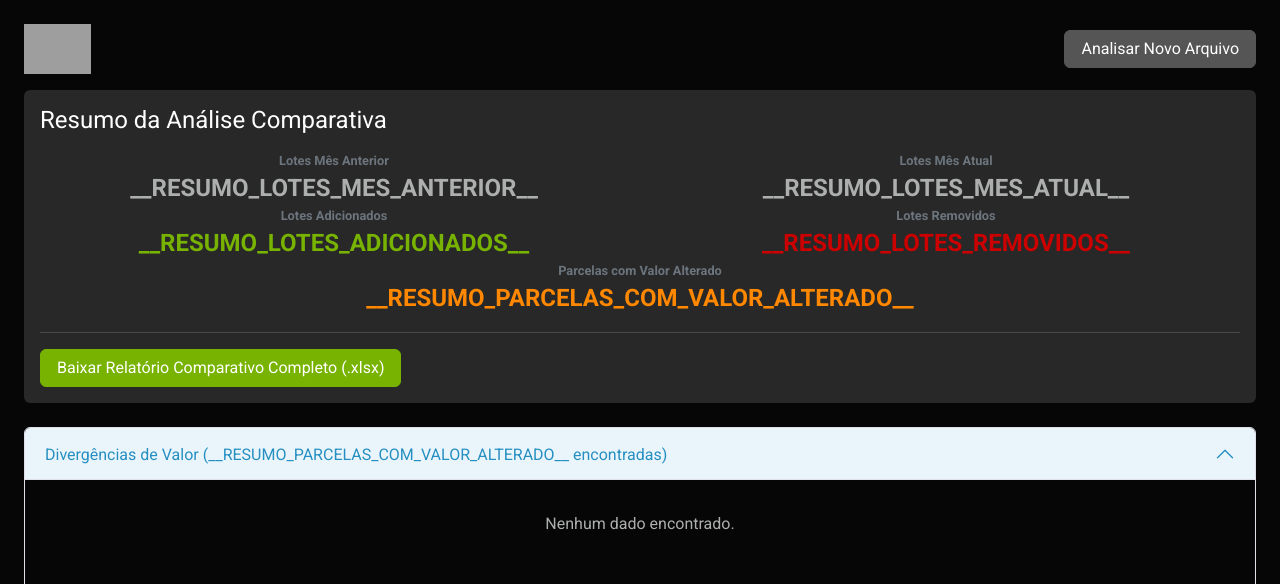
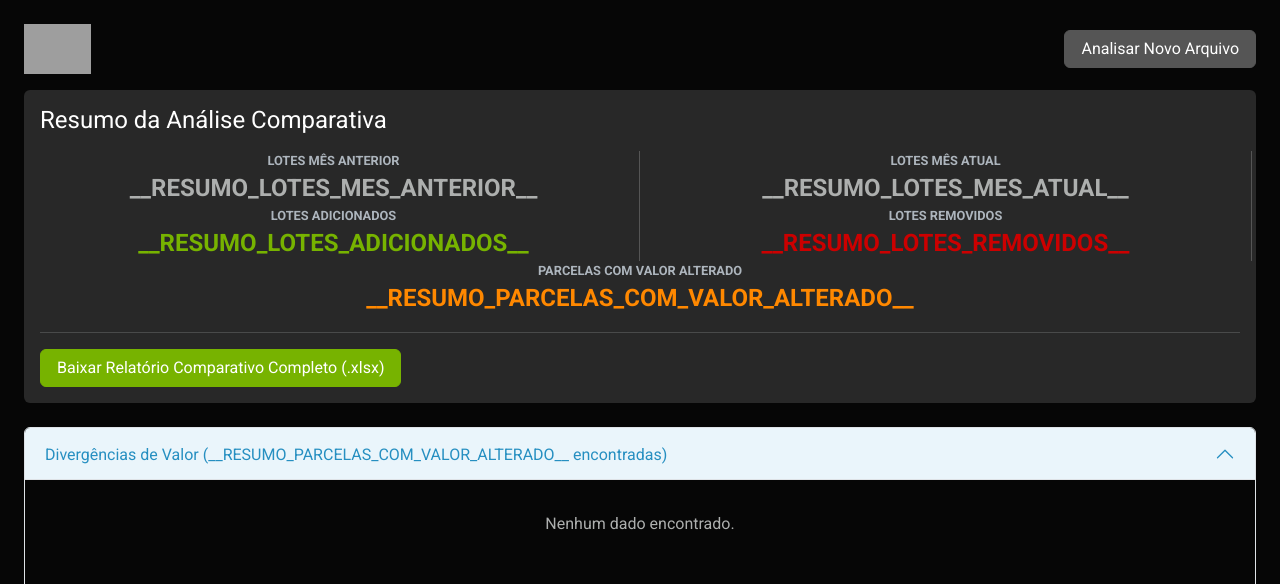
Before and after one commit to pedrorocha3247/conferencia.app, a Flask app: template templates/compare_results.html in a window 1280 px wide. Shown: the top 584 px of the page. Run offline with Flask 3, Linux system fonts and the light colour scheme; the template is opened without the code that fills it, so the values that code supplies are empty; some libraries are stand-ins or nearby versions; grey boxes are pictures that could not be loaded.

Commit message:
Update compare_results.html

```diff
--- a/templates/compare_results.html
+++ b/templates/compare_results.html
@@ -7,7 +7,7 @@
     <link href="https://bootswatch.com/5/cyborg/bootstrap.min.css" rel="stylesheet">
     <link rel="stylesheet" href="https://cdn.datatables.net/1.13.6/css/dataTables.bootstrap5.min.css">
     <style>
-        .summary-item strong { display: block; font-size: 0.8rem; color: #6c757d; }
+        .summary-item strong { display: block; font-size: 0.8rem; color: #adb5bd; text-transform: uppercase;}
         .summary-item span { font-size: 1.5rem; font-weight: bold; }
         .header-logo { max-height: 50px; width: auto; }
         .card { border: none; }
@@ -23,10 +23,10 @@
             <div class="card-body">
                 <h5 class="card-title mb-3">Resumo da Análise Comparativa</h5>
                 <div class="row text-center">
-                    <div class="col summary-item"><strong>Lotes Mês Anterior</strong><span>__RESUMO_LOTES_MES_ANTERIOR__</span></div>
-                    <div class="col summary-item"><strong>Lotes Mês Atual</strong><span>__RESUMO_LOTES_MES_ATUAL__</span></div>
-                    <div class="col summary-item"><strong>Lotes Adicionados</strong><span class="text-success">__RESUMO_LOTES_ADICIONADOS__</span></div>
-                    <div class="col summary-item"><strong>Lotes Removidos</strong><span class="text-danger">__RESUMO_LOTES_REMOVIDOS__</span></div>
+                    <div class="col summary-item border-end border-secondary"><strong>Lotes Mês Anterior</strong><span>__RESUMO_LOTES_MES_ANTERIOR__</span></div>
+                    <div class="col summary-item border-end border-secondary"><strong>Lotes Mês Atual</strong><span>__RESUMO_LOTES_MES_ATUAL__</span></div>
+                    <div class="col summary-item border-end border-secondary"><strong>Lotes Adicionados</strong><span class="text-success">__RESUMO_LOTES_ADICIONADOS__</span></div>
+                    <div class="col summary-item border-end border-secondary"><strong>Lotes Removidos</strong><span class="text-danger">__RESUMO_LOTES_REMOVIDOS__</span></div>
                     <div class="col summary-item"><strong>Parcelas com Valor Alterado</strong><span class="text-warning">__RESUMO_PARCELAS_COM_VALOR_ALTERADO__</span></div>
                 </div>
                 <hr>
```
